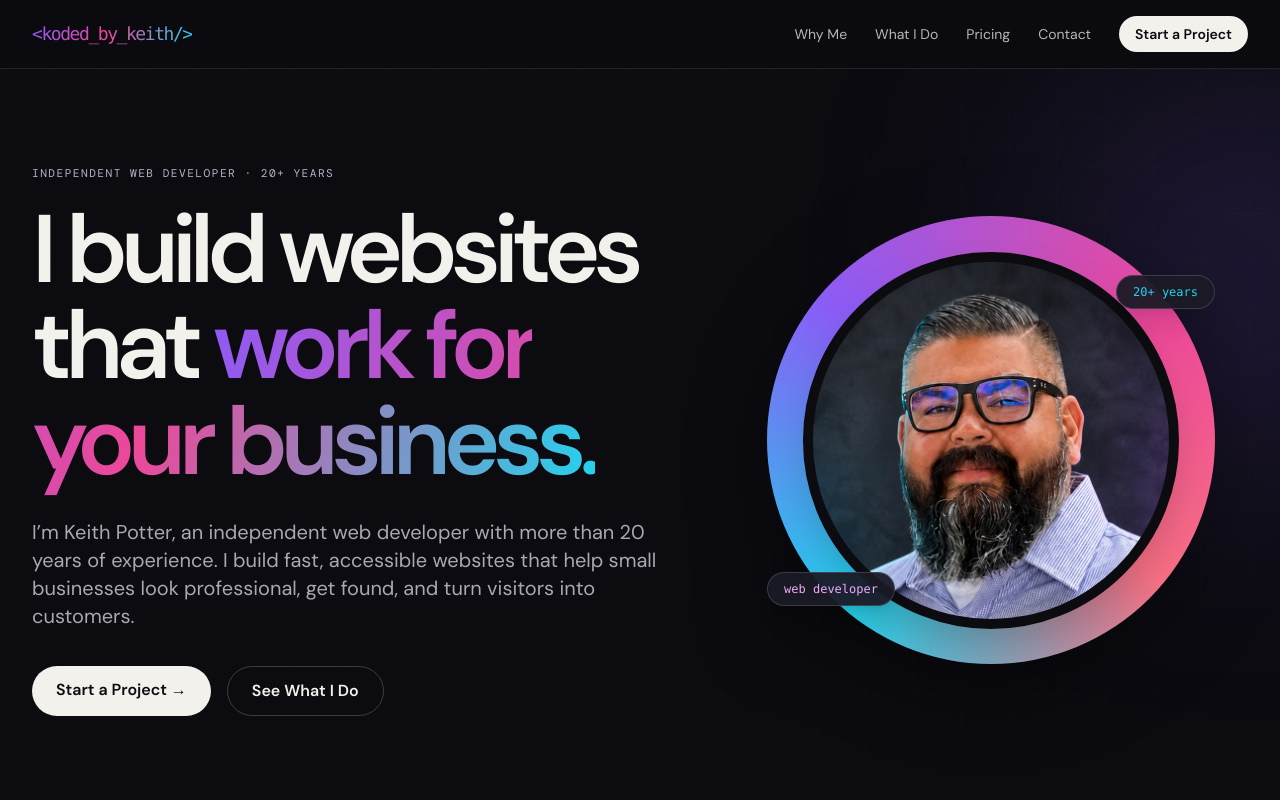
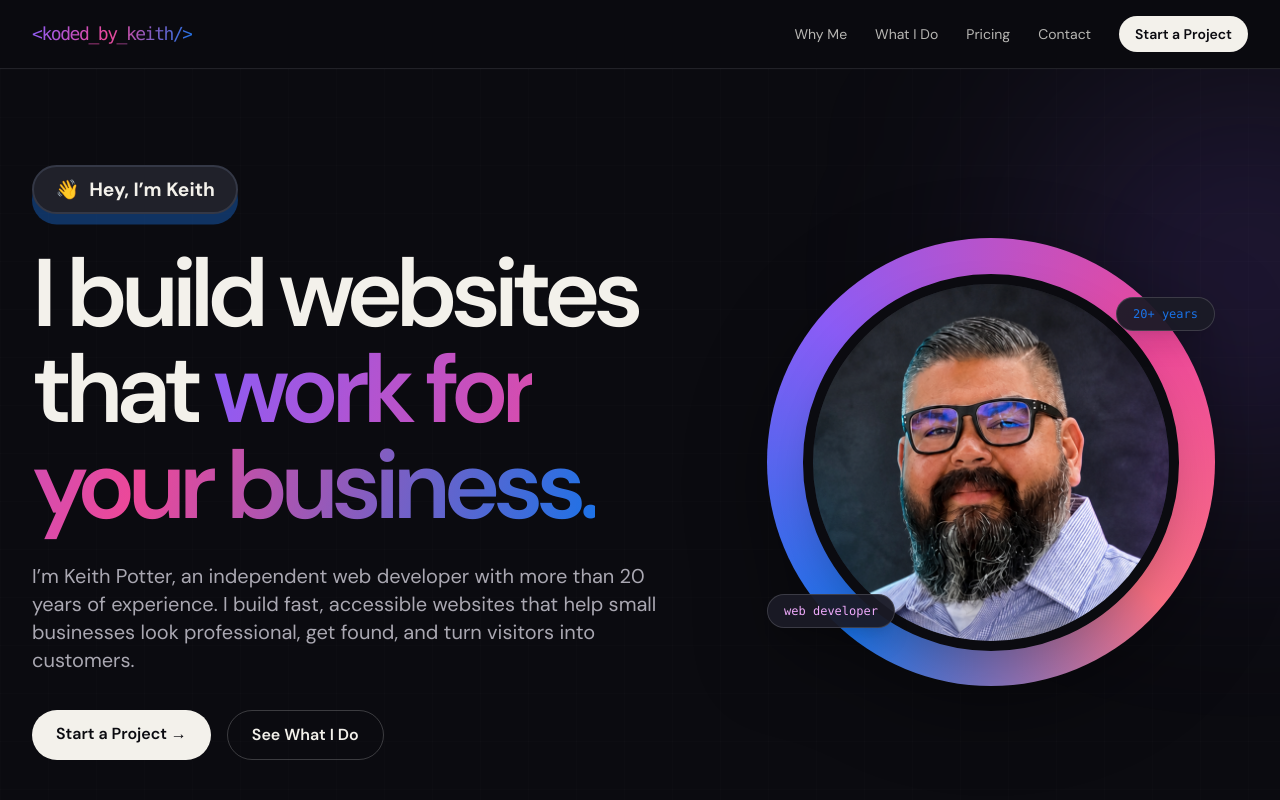
Before and after one commit to keithpotter21/koded_by_keith, a Nuxt app: page / in a window 1280 px wide. Shown: the top 800 px of the page. Built offline with nearby package versions, Linux system fonts and the light colour scheme.

Commit message:
style: personalize hero greeting and blue accent

```diff
--- a/assets/css/main.css
+++ b/assets/css/main.css
@@ -4,7 +4,7 @@
 @tailwind components;
 @tailwind utilities;
 
-:root { color-scheme: dark; --ink:#0b0b10; --surface:#14141c; --elevated:#1b1b26; --paper:#f3f1eb; --muted:#aaa8b2; --violet:#8b5cf6; --magenta:#ec4899; --cyan:#22d3ee; }
+:root { color-scheme: dark; --ink:#0b0b10; --surface:#14141c; --elevated:#1b1b26; --paper:#f3f1eb; --muted:#aaa8b2; --violet:#8b5cf6; --magenta:#ec4899; --cyan:#1a73e8; }
 html { scroll-behavior: smooth; background: var(--ink); }
 body { margin: 0; background: var(--ink); color: var(--paper); font-family: 'DM Sans', system-ui, sans-serif; }
 * { box-sizing: border-box; }
@@ -17,5 +17,6 @@ body { margin: 0; background: var(--ink); color: var(--paper); font-family: 'DM
 .grid-glow { background-image: linear-gradient(rgba(255,255,255,.035) 1px,transparent 1px),linear-gradient(90deg,rgba(255,255,255,.035) 1px,transparent 1px); background-size:48px 48px; }
 .portrait-orbit { filter: drop-shadow(0 1.5rem 2.5rem rgba(0,0,0,.35)); }
 .portrait-orbit-ring { background: conic-gradient(from 220deg, var(--cyan), var(--violet) 25%, var(--magenta) 54%, #fb7185 75%, var(--cyan)); }
+.hero-greeting { display:inline-flex; align-items:center; gap:.6rem; border:2px solid #343846; border-radius:9999px; background:#20212a; box-shadow:0 .65rem 0 rgba(26,115,232,.38); padding:.8rem 1.35rem; font-size:1.2rem; font-weight:700; line-height:1; }
 #why-me .text-violet { color: #6d28d9; }
 @media (prefers-reduced-motion: reduce) { html { scroll-behavior:auto; } *,*::before,*::after { animation-duration:.01ms!important; transition-duration:.01ms!important; scroll-behavior:auto!important; } }
--- a/pages/index.vue
+++ b/pages/index.vue
@@ -13,7 +13,7 @@ useHead({ title: site.title, meta: [{ name: 'description', content: site.descrip
       <section class="relative overflow-hidden border-b border-white/10">
         <div class="pointer-events-none absolute inset-0 grid-glow opacity-30" /><div class="pointer-events-none absolute -right-40 top-4 h-96 w-96 rounded-full bg-violet/20 blur-[130px]" />
         <div class="section-shell relative grid gap-12 py-16 sm:py-20 lg:grid-cols-[1.12fr_.88fr] lg:items-center lg:py-24">
-          <div><p class="eyebrow">Independent web developer · 20+ years</p><h1 class="mt-5 max-w-3xl text-5xl font-semibold leading-[.95] tracking-[-.075em] sm:text-7xl lg:text-8xl">I build websites that <span class="gradient-text">work for your business.</span></h1><p class="mt-7 max-w-2xl text-lg leading-8 text-muted sm:text-xl">I’m Keith Potter, an independent web developer with more than 20 years of experience. I build fast, accessible websites that help small businesses look professional, get found, and turn visitors into customers.</p><div class="mt-9 flex flex-wrap gap-4"><a href="#contact" class="rounded-full bg-paper px-6 py-3 font-semibold text-ink transition hover:bg-cyan">Start a Project <span aria-hidden="true">→</span></a><a href="#services" class="rounded-full border border-white/20 px-6 py-3 font-semibold transition hover:border-cyan hover:text-cyan">See What I Do</a></div></div>
+          <div><p class="hero-greeting"><span aria-hidden="true">👋</span> Hey, I’m Keith</p><h1 class="mt-8 max-w-3xl text-5xl font-semibold leading-[.95] tracking-[-.075em] sm:text-7xl lg:text-8xl">I build websites that <span class="gradient-text">work for your business.</span></h1><p class="mt-7 max-w-2xl text-lg leading-8 text-muted sm:text-xl">I’m Keith Potter, an independent web developer with more than 20 years of experience. I build fast, accessible websites that help small businesses look professional, get found, and turn visitors into customers.</p><div class="mt-9 flex flex-wrap gap-4"><a href="#contact" class="rounded-full bg-paper px-6 py-3 font-semibold text-ink transition hover:bg-cyan">Start a Project <span aria-hidden="true">→</span></a><a href="#services" class="rounded-full border border-white/20 px-6 py-3 font-semibold transition hover:border-cyan hover:text-cyan">See What I Do</a></div></div>
           <figure class="portrait-orbit relative mx-auto aspect-square w-full max-w-md" aria-label="Portrait of Keith Potter"><div class="portrait-orbit-ring absolute inset-0 rounded-full" aria-hidden="true" /><div class="absolute inset-[8%] overflow-hidden rounded-full border-[10px] border-ink bg-elevated shadow-2xl"><img :src="site.portrait.src" :alt="site.portrait.alt" class="h-full w-full object-cover" loading="eager" /></div><span class="absolute right-0 top-[13%] rounded-full border border-white/15 bg-elevated/95 px-4 py-2 font-mono text-xs text-cyan shadow-xl">20+ years</span><span class="absolute bottom-[13%] left-0 rounded-full border border-white/15 bg-elevated/95 px-4 py-2 font-mono text-xs text-fuchsia-300 shadow-xl">web developer</span></figure>
         </div>
       </section>
--- a/tailwind.config.ts
+++ b/tailwind.config.ts
@@ -18,7 +18,7 @@ export default <Partial<Config>>{
         muted: '#aaa8b2',
         violet: '#8b5cf6',
         magenta: '#ec4899',
-        cyan: '#22d3ee',
+        cyan: '#1a73e8',
       },
       fontFamily: {
         display: ['"DM Sans"', 'system-ui', 'sans-serif'],
```
